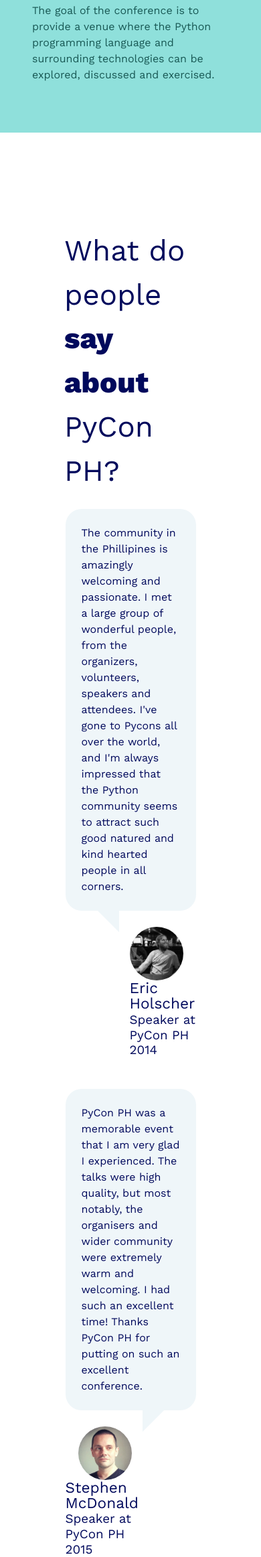
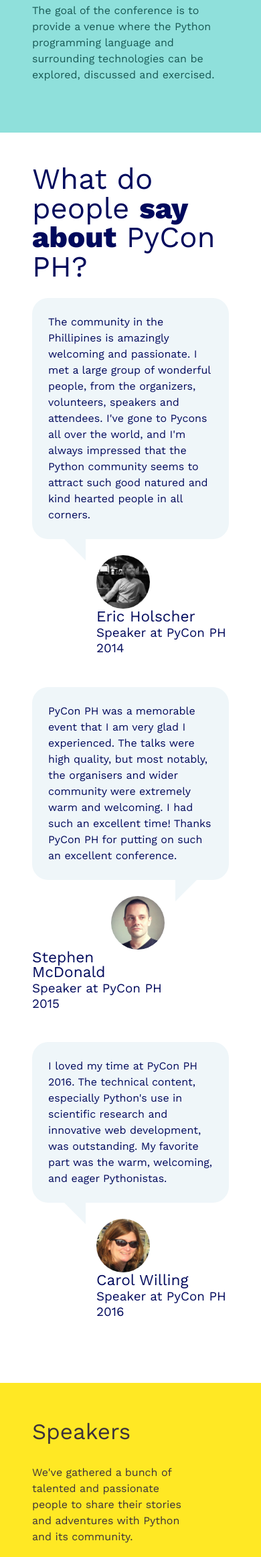
Before and after one commit to pythonph/pycon-2017, a PHP site: page / in a window 390 px wide. Shown: the part 815-3140 px from the top of the page at 67% size. Run offline with PHP 8.4, Linux system fonts and the light colour scheme; some libraries are stand-ins or nearby versions.

Commit message:
Make responsive

```diff
--- a/css/responsive.css
+++ b/css/responsive.css
@@ -26,6 +26,21 @@
   .hero-section > .about {
     padding: 3rem;
   }
+  .testimonials-section {
+    padding: 3rem;
+  }
+  .testimonials-section > h2 {
+    line-height: 1;
+  }
+  .testimonial-chat {
+    width: 100%;
+  }
+  .speakers-section {
+    padding: 3rem;
+  }
+  .speakers-intro {
+    margin-bottom: 3rem;
+  }
   .calls-section {
     padding: 3rem;
   }
```
